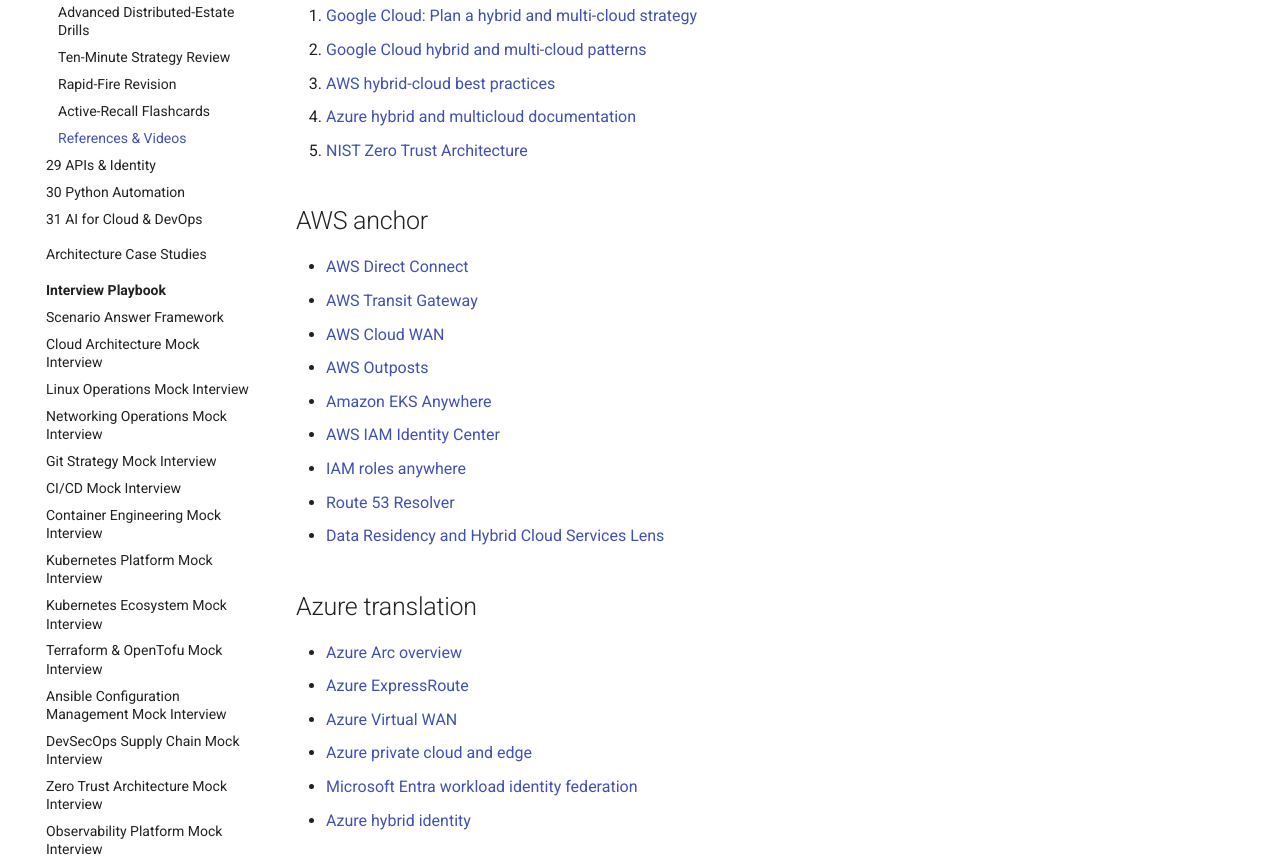
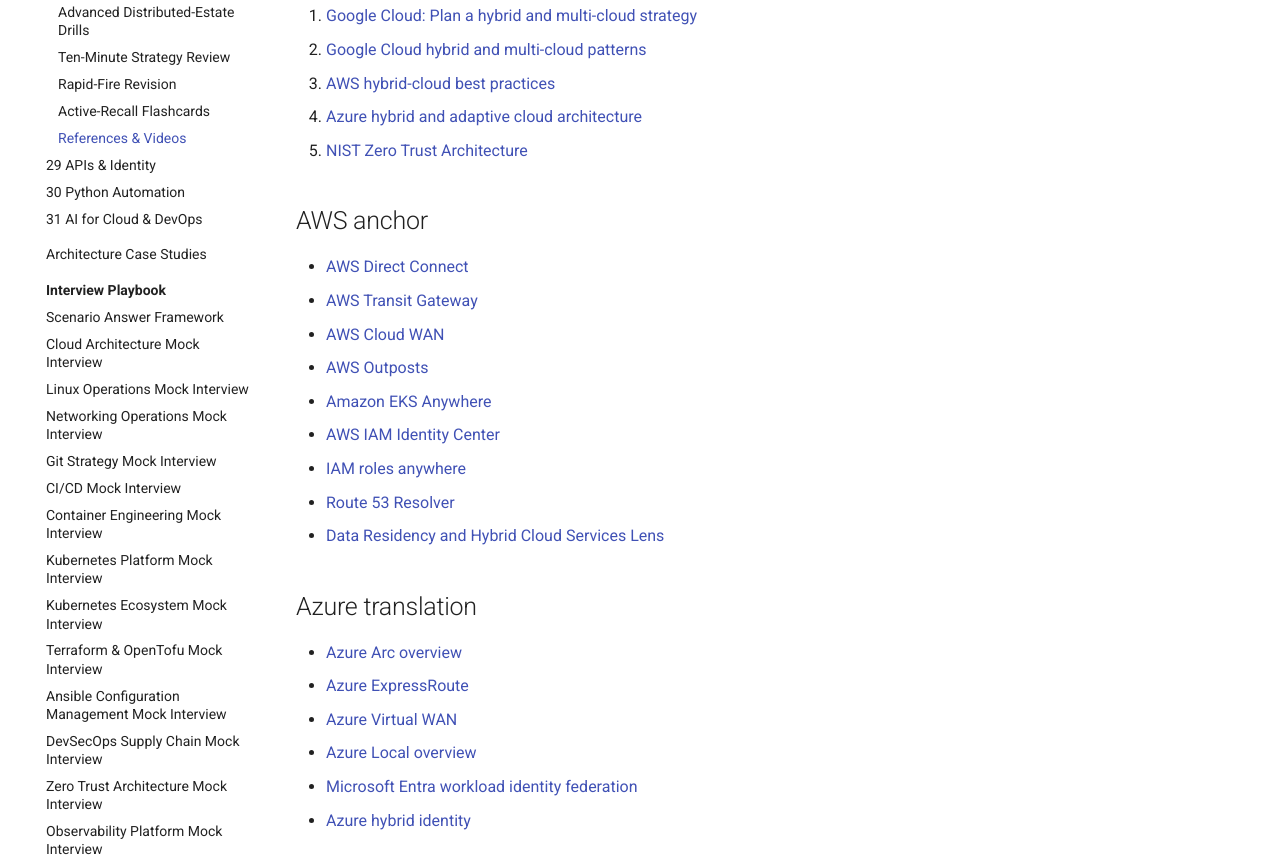
Before and after one commit to acloudmonk/cloud-devops-interview-preparation, an MkDocs documentation site: the page built from docs/28-hybrid-multicloud/references.md, in a window 1280 px wide and 1400 px high. Shown: the part 360-1217 px from the top of the window. Built offline with MkDocs 1.6.1 and Material for MkDocs 9.7.7, drawn with Linux system fonts in a browser that asks for light colours; comment, search, counter and statistics services are not loaded.

Commit message:
docs: fix hybrid cloud reference links

```diff
--- a/docs/28-hybrid-multicloud/references.md
+++ b/docs/28-hybrid-multicloud/references.md
@@ -10,7 +10,7 @@
 1. [Google Cloud: Plan a hybrid and multi-cloud strategy](https://cloud.google.com/architecture/hybrid-multicloud-patterns/strategy)
 2. [Google Cloud hybrid and multi-cloud patterns](https://cloud.google.com/architecture/hybrid-multicloud-patterns-and-practices)
 3. [AWS hybrid-cloud best practices](https://docs.aws.amazon.com/prescriptive-guidance/latest/hybrid-cloud-best-practices/welcome.html)
-4. [Azure hybrid and multicloud documentation](https://learn.microsoft.com/azure/architecture/hybrid/)
+4. [Azure hybrid and adaptive cloud architecture](https://learn.microsoft.com/azure/architecture/hybrid/hybrid-start-here)
 5. [NIST Zero Trust Architecture](https://csrc.nist.gov/pubs/sp/800/207/final)
 
 ## AWS anchor
@@ -30,7 +30,7 @@
 - [Azure Arc overview](https://learn.microsoft.com/azure/azure-arc/overview)
 - [Azure ExpressRoute](https://learn.microsoft.com/azure/expressroute/expressroute-introduction)
 - [Azure Virtual WAN](https://learn.microsoft.com/azure/virtual-wan/virtual-wan-about)
-- [Azure private cloud and edge](https://learn.microsoft.com/azure/architecture/hybrid/azure-stack-hybrid-options)
+- [Azure Local overview](https://learn.microsoft.com/azure/azure-local/overview)
 - [Microsoft Entra workload identity federation](https://learn.microsoft.com/entra/workload-id/workload-identity-federation)
 - [Azure hybrid identity](https://learn.microsoft.com/entra/identity/hybrid/whatis-hybrid-identity)
 
```
